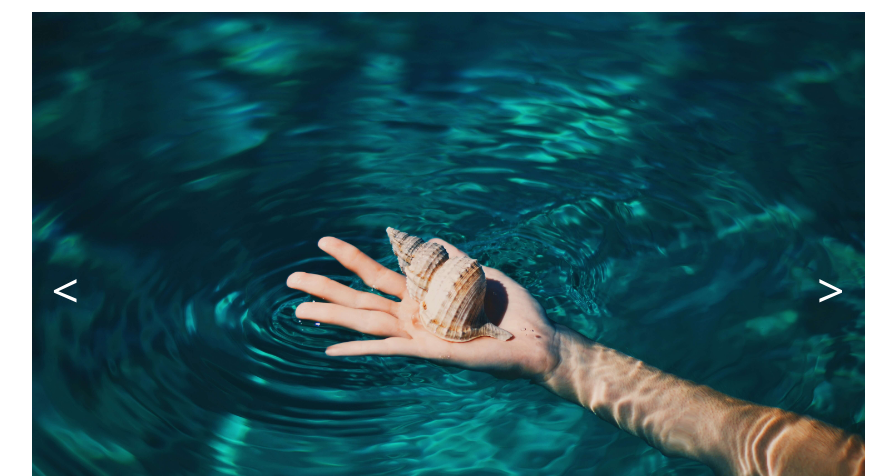
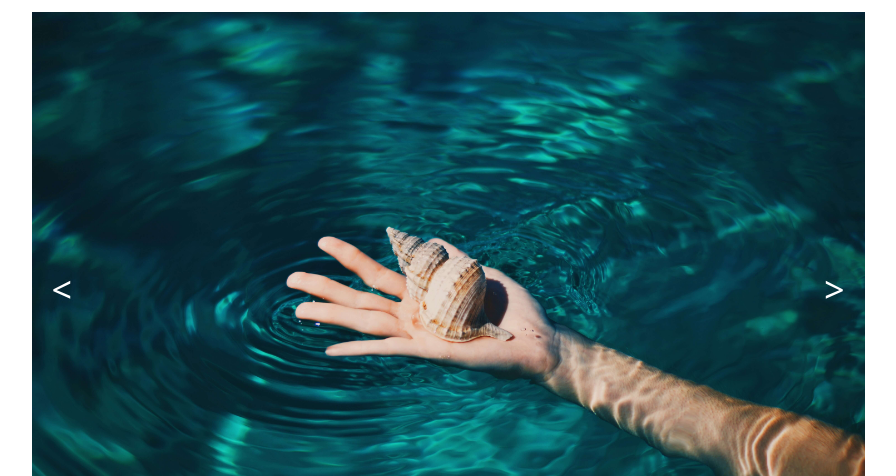
Before and after one commit to theEdgeBreaker/Responsive-Slideshow-Gallery, a Next.js app: page / in a window 1280 px wide. Both pictures are taken after a click on the picture 290 px from the left and 44 px from the top of the page. Shown: the top 476 px of the page, without its empty margins (192-1088 px from the left). Built offline with nearby package versions, Linux system fonts and the light colour scheme.

Commit message:
update scrolling buttons size

```diff
--- a/app/ImageViewer.tsx
+++ b/app/ImageViewer.tsx
@@ -26,13 +26,13 @@ const ImageViewer: React.FC<ImageViewerProps> = ({
         />
 
         <button
-          className="absolute top-1/2 transform -translate-y-1/2 left-0 text-white py-14 px-4 md:py-28 md:px-5 text-3xl md:text-5xl"
+          className="absolute top-1/2 transform -translate-y-1/2 left-0 text-white py-14 px-4 md:py-28 md:px-5 text-3xl md:text-4xl"
           onClick={onPrev}
         >
           &lt;
         </button>
         <button
-          className="absolute top-1/2 transform -translate-y-1/2 right-0 text-white py-14 px-4 md:py-28 md:px-5 text-3xl md:text-5xl"
+          className="absolute top-1/2 transform -translate-y-1/2 right-0 text-white py-14 px-4 md:py-28 md:px-5 text-3xl md:text-4xl"
           onClick={onNext}
         >
           &gt;
```
